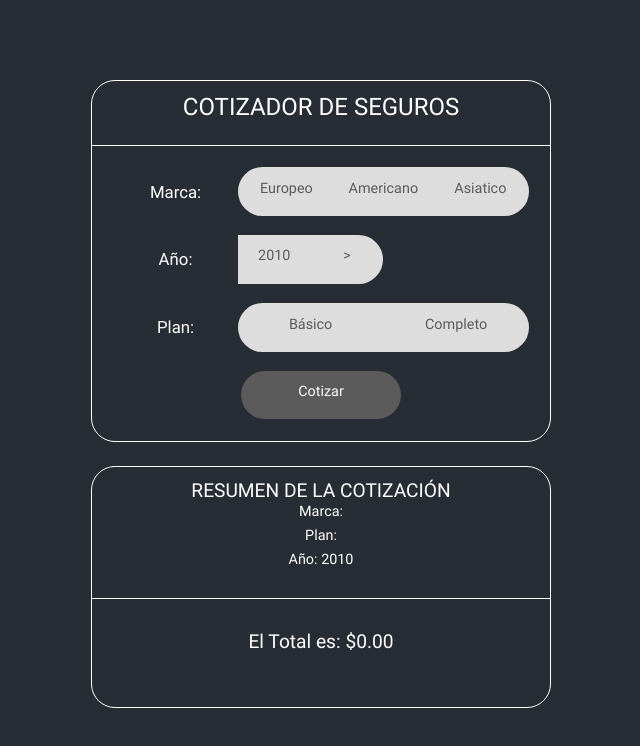
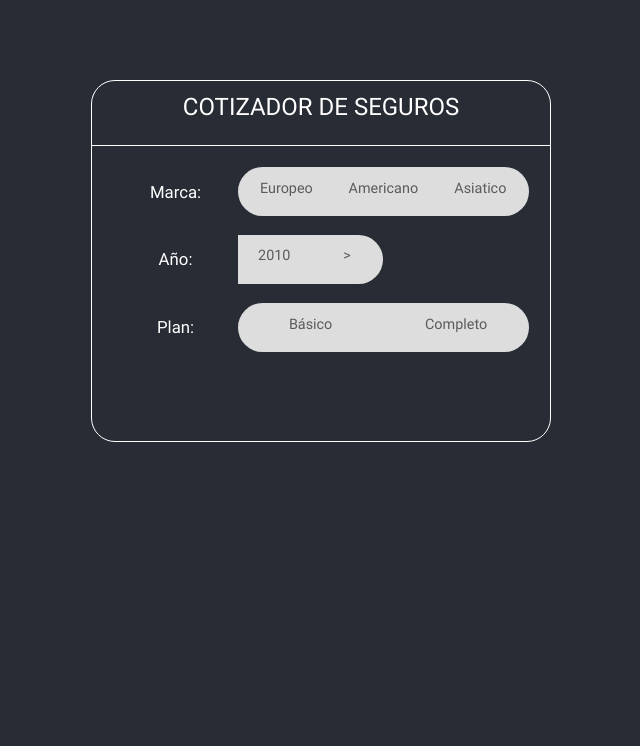
Before and after one commit to BiggerCrayonZ/cotizador, a React (Create React App) app in the folder cotizador-ui/: page / in a window 1280 px wide. Shown: the top 746 px of the page, without its empty margins (319-959 px from the left). Built offline with nearby package versions, Linux system fonts and the light colour scheme.

Commit message:
reveal effect added

```diff
--- a/cotizador-ui/package.json
+++ b/cotizador-ui/package.json
@@ -6,6 +6,7 @@
     "bootstrap": "^4.2.1",
     "react": "^16.7.0",
     "react-dom": "^16.7.0",
+    "react-reveal": "^1.2.2",
     "react-scripts": "2.1.3",
     "react-year-picker": "^0.3.7"
   },
--- a/cotizador-ui/src/components/View/FormComponent/FormComponent.jsx
+++ b/cotizador-ui/src/components/View/FormComponent/FormComponent.jsx
@@ -1,5 +1,6 @@
 import React, { Component } from 'react';
 import './FormComponent.css';
+import Fade from 'react-reveal/Fade';
 
 /* Components */
 import GenericDropDownComponent from '../GenericDropdownComponent/GenericDropdownComponent';
@@ -7,11 +8,7 @@ import GenericButtonComponent from '../GenericButtonComponent/GenericButtonCompo
 import YearPickerComponent from '../YearPickerComponent/YearPickerComponent';
 
 class FormComponent extends Component {
-    selectBrand = (brand) => { this.props.setBrand(brand); }
-    selectPlan = (plan) => { this.props.setPlan(plan); }
-    changeYear = (newYear) => { this.props.setYear(newYear); }
-    getQuote = () => { this.props.getQuote() };
-
+    state = { btn_flag: false }
     brandList = [
         {
             name: "Europeo",
@@ -35,6 +32,20 @@ class FormComponent extends Component {
             porcentage: 0.5
         }
     ]
+    selectBrand = (brand) => { this.props.setBrand(brand); }
+    selectPlan = (plan) => { this.props.setPlan(plan); }
+    changeYear = (newYear) => { this.props.setYear(newYear); }
+    getQuote = () => { this.props.getQuote() };
+
+    componentWillReceiveProps(nextProps) {
+        if (nextProps.getPlan !== '' && nextProps.getBrand !== '') {
+            this.setState({ btn_flag: true })
+        } else {
+            this.setState({ btn_flag: false })
+        }
+
+    }
+
     render() {
         return (
             <div className="form_container">
@@ -50,7 +61,9 @@ class FormComponent extends Component {
                     <div className="plan_title subTitle">Plan:</div>
                     <GenericDropDownComponent list={this.planList} select={this.selectPlan} />
                 </section>
-                <div className="btn_section"> <GenericButtonComponent click={this.getQuote} title="Cotizar" /> </div>
+                <Fade when={this.state.btn_flag} >
+                    <div className="btn_section"> <GenericButtonComponent click={this.getQuote} title="Cotizar" /> </div>
+                </Fade>
             </div>
         );
     }
--- a/cotizador-ui/src/components/View/QuotingComponent/QuotingComponent.css
+++ b/cotizador-ui/src/components/View/QuotingComponent/QuotingComponent.css
@@ -16,7 +16,8 @@
     border-bottom: solid #ffffff 0.05em;
 }
 
-.card_resume{
+.resume_card{
+    transition: .25s cubic-bezier(.95, .32, .37, 1.31);
     height: 30vh;
     border: solid #ffffff 0.05em;
     border-radius: 1em;
--- a/cotizador-ui/src/components/View/QuotingComponent/QuotingComponent.jsx
+++ b/cotizador-ui/src/components/View/QuotingComponent/QuotingComponent.jsx
@@ -1,5 +1,6 @@
 import React, { Component } from 'react';
 import './QuotingComponent.css';
+import Fade from 'react-reveal/Fade';
 
 /* Components */
 import FormComponent from '../FormComponent/FormComponent';
@@ -7,7 +8,7 @@ import ResumeComponent from '../ResumeComponent/ResumeComponent';
 
 class QuotingComponent extends Component {
     cardHeader = 'cotizador de seguros';
-    state = { brand: '', plan: '', year: 2010, year_value: 0.1, total: 0 };
+    state = { brand: '', plan: '', year: 2010, year_value: 0.1, total: 0, resume_flag: false };
 
     /* Functions */
     setBrand = (brand) => { this.setState({ brand: brand }); }
@@ -18,7 +19,7 @@ class QuotingComponent extends Component {
         let currentYear = this.state.year_value;
         let currentPlan = this.state.plan.porcentage;
         let total = this.state.brand.value + (currentBrand * currentPlan) + (currentBrand * currentYear)
-        this.setState({ total })
+        this.setState({ total, resume_flag: true })
     }
     setYearValue = (year) => {
         switch (year) {
@@ -62,9 +63,11 @@ class QuotingComponent extends Component {
             <div className="quote_container">
                 <div className="form_card">
                     <div className="card_header">{this.cardHeader}</div>
-                    <div className="card_form"> <FormComponent getYear={this.state.year} setBrand={this.setBrand} setPlan={this.setPlan} setYear={this.setYear} getQuote={this.getQuote} /> </div>
+                    <div className="card_form"> <FormComponent getBrand={this.state.brand} getPlan={this.state.plan} getYear={this.state.year} setBrand={this.setBrand} setPlan={this.setPlan} setYear={this.setYear} getQuote={this.getQuote} /> </div>
                 </div>
-                <div className="card_resume"> <ResumeComponent brand={this.state.brand.name} plan={this.state.plan.name} year={this.state.year} total={this.state.total} /> </div>
+                <Fade when={this.state.resume_flag}>
+                    <div className="resume_card"> <ResumeComponent brand={this.state.brand.name} plan={this.state.plan.name} year={this.state.year} total={this.state.total} /> </div>
+                </Fade>
             </div>
         );
     }
--- a/cotizador-ui/src/components/View/ResumeComponent/ResumeComponent.css
+++ b/cotizador-ui/src/components/View/ResumeComponent/ResumeComponent.css
@@ -15,7 +15,8 @@
 .details_container{
     height: 100%;
     display: grid;
-    grid-template-rows: 25% 25% 25% 25%
+    grid-template-rows: 25% 25% 25% 25%;
+    gap: 0.2em;
 }
 
 .details_title{
```
Also changed, not shown: 1 other file (tests, documents, lock files or other folders).
